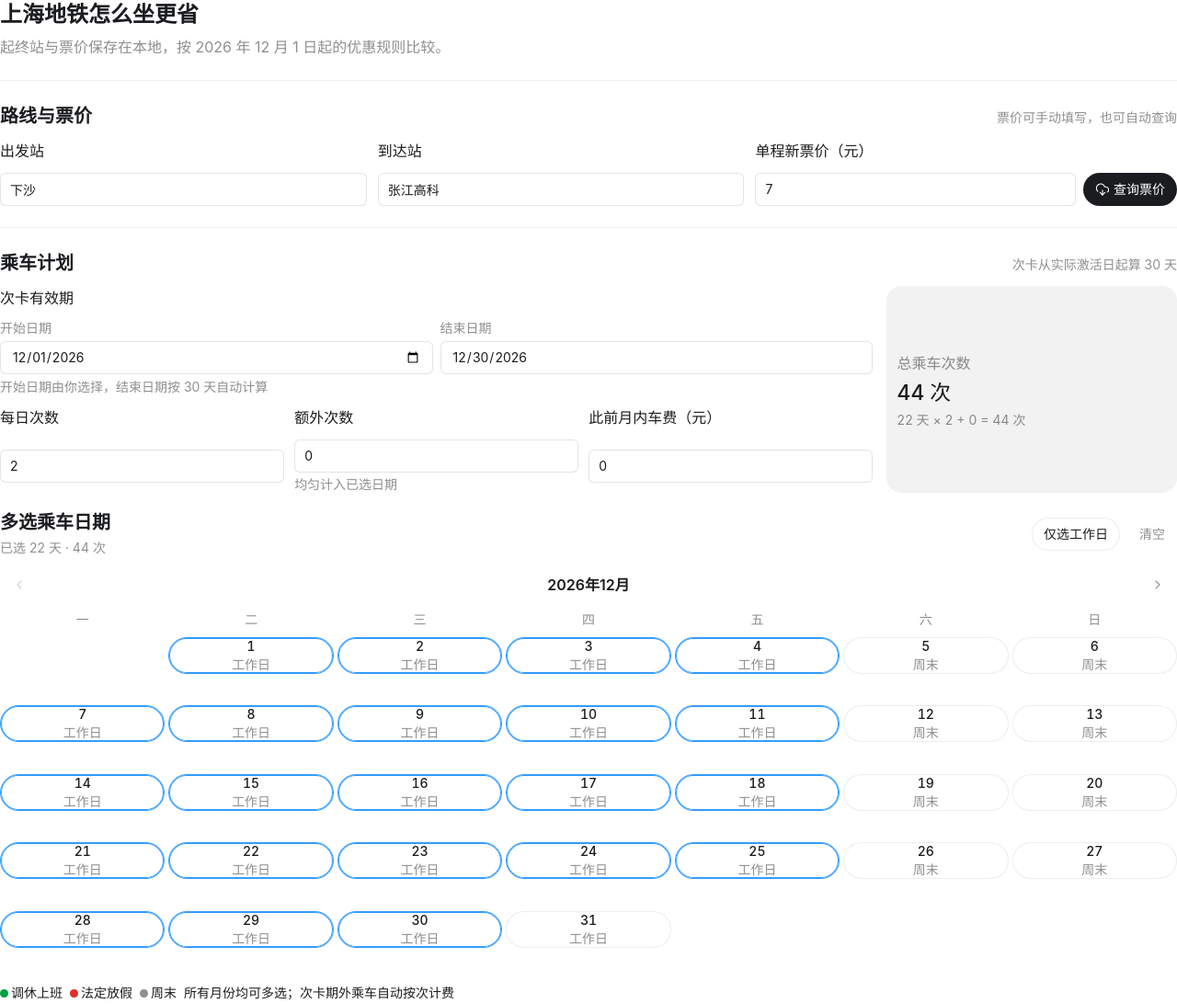
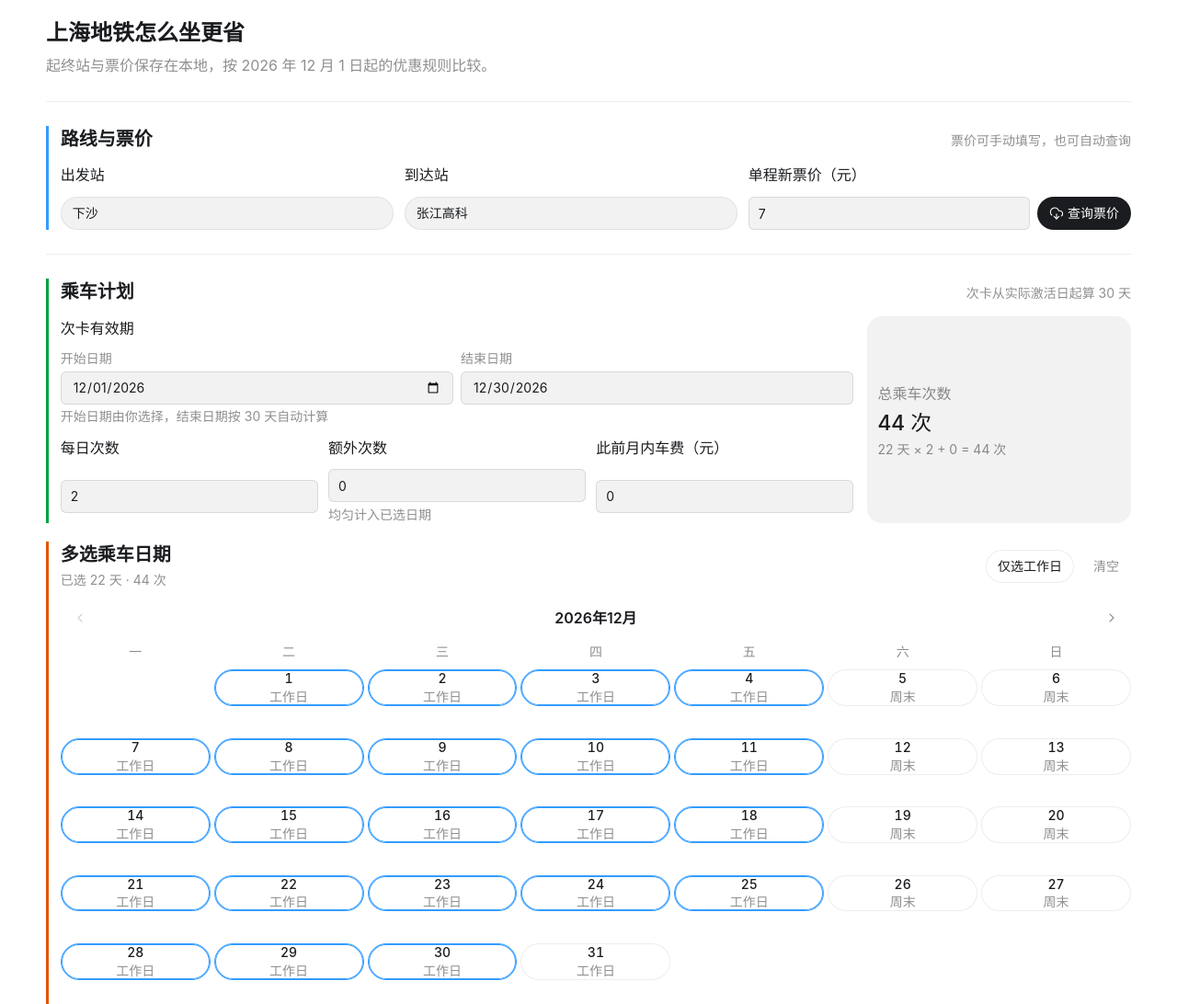
Before and after one commit to yideyang-ch/shanghai-metro-fare-planner, a plain HTML site: page index.html in a window 1280 px wide. Shown: the top 1092 px of the page at 92% size. Drawn offline with nearby package versions, Linux system fonts and the light colour scheme.

Commit message:
优化手机站点选择与响应式布局

```diff
--- a/index.html
+++ b/index.html
@@ -1879,22 +1879,25 @@ html>body{padding:0}</style>
 </script>
 <div id="sh-metro-planner">
   <style>
-    #sh-metro-planner { display: grid; gap: calc(var(--font-size-base) * 1.1); color: var(--foreground); }
+    #sh-metro-planner { display: grid; width: calc(100% - 32px) !important; max-width: 1180px !important; margin: 0 auto !important; padding: calc(var(--font-size-base) * 1.25) 0 calc(var(--font-size-base) * 2) !important; gap: calc(var(--font-size-base) * 1.25); color: var(--foreground); }
     #sh-metro-planner .intro { display: grid; gap: calc(var(--font-size-base) * .35); padding-right: 90px; }
-    #sh-metro-planner .form-section { display: grid; gap: calc(var(--font-size-base) * .7); }
+    #sh-metro-planner .form-section { display: grid; gap: calc(var(--font-size-base) * .8); padding-left: calc(var(--font-size-base) * .8); border-left: 3px solid var(--blue); }
+    #sh-metro-planner .form-section:nth-of-type(2) { border-left-color: var(--green); }
     #sh-metro-planner .section-head { display: flex; align-items: baseline; justify-content: space-between; flex-wrap: wrap; gap: calc(var(--font-size-base) * .4); }
+    #sh-metro-planner .section-head h2, #sh-metro-planner .calendar-head h2, #sh-metro-planner .result-head h2, #sh-metro-planner .notes h2 { color: var(--foreground); }
     #sh-metro-planner .route-grid { display: grid; grid-template-columns: minmax(0, 1fr) minmax(0, 1fr) minmax(260px, 1.15fr); gap: calc(var(--font-size-base) * .75); align-items: start; }
     #sh-metro-planner .plan-grid { display: grid; grid-template-columns: minmax(0, 3fr) minmax(210px, 1fr); gap: calc(var(--font-size-base) * .9); align-items: stretch; }
     #sh-metro-planner .plan-inputs { display: grid; gap: calc(var(--font-size-base) * .7); }
     #sh-metro-planner .ride-settings { display: grid; grid-template-columns: repeat(3, minmax(0, 1fr)); gap: calc(var(--font-size-base) * .7); }
     #sh-metro-planner .field { display: grid; gap: calc(var(--font-size-base) * .3); min-width: 0; }
-    #sh-metro-planner .field input { width: 100%; box-sizing: border-box; }
+    #sh-metro-planner .field :is(input, select) { width: 100%; box-sizing: border-box; background: var(--card); }
+    #sh-metro-planner .field > .form-label, #sh-metro-planner .fare-field > .form-label { color: var(--foreground); font-weight: 500; }
     #sh-metro-planner .validity-range { display: grid; grid-template-columns: repeat(2, minmax(0, 1fr)); gap: calc(var(--font-size-base) * .5); }
     #sh-metro-planner .fare-entry { display: grid; grid-template-columns: minmax(0, 1fr) auto; gap: calc(var(--font-size-base) * .5); align-items: center; }
     #sh-metro-planner .fare-status:empty { display: none; }
     #sh-metro-planner .total-summary { display: grid; align-content: center; gap: calc(var(--font-size-base) * .35); min-width: 0; }
     #sh-metro-planner .total-formula { color: var(--muted-foreground); }
-    #sh-metro-planner .calendar-section { display: grid; gap: calc(var(--font-size-base) * .65); }
+    #sh-metro-planner .calendar-section { display: grid; gap: calc(var(--font-size-base) * .65); padding-left: calc(var(--font-size-base) * .8); border-left: 3px solid var(--orange); }
     #sh-metro-planner .calendar-head, #sh-metro-planner .calendar-toolbar, #sh-metro-planner .calendar-actions, #sh-metro-planner .calendar-legend { display: flex; align-items: center; flex-wrap: wrap; gap: calc(var(--font-size-base) * .5); }
     #sh-metro-planner .calendar-head { justify-content: space-between; }
     #sh-metro-planner .calendar-toolbar { justify-content: space-between; }
@@ -1914,7 +1917,7 @@ html>body{padding:0}</style>
     #sh-metro-planner .legend-mark.makeup { background: var(--green); }
     #sh-metro-planner .summary { display: grid; grid-template-columns: repeat(3, minmax(0, 1fr)); gap: calc(var(--font-size-base) * .7); }
     #sh-metro-planner .summary .card { display: grid; gap: calc(var(--font-size-base) * .3); min-width: 0; }
-    #sh-metro-planner .result { display: grid; gap: calc(var(--font-size-base) * .6); }
+    #sh-metro-planner .result { display: grid; gap: calc(var(--font-size-base) * .6); padding-left: calc(var(--font-size-base) * .8); border-left: 3px solid var(--purple); }
     #sh-metro-planner .result-head { display: flex; justify-content: space-between; align-items: baseline; flex-wrap: wrap; gap: calc(var(--font-size-base) * .5); }
     #sh-metro-planner .plan-table { width: 100%; table-layout: fixed; }
     #sh-metro-planner .plan-table th, #sh-metro-planner .plan-table td { text-align: left; }
@@ -1930,10 +1933,13 @@ html>body{padding:0}</style>
       #sh-metro-planner .plan-grid { grid-template-columns: 1fr; }
     }
     @media (max-width: 540px) {
+      #sh-metro-planner { width: calc(100% - 24px) !important; padding-top: calc(var(--font-size-base) * .8) !important; gap: calc(var(--font-size-base) * 1.05); }
       #sh-metro-planner .route-grid, #sh-metro-planner .plan-grid, #sh-metro-planner .summary, #sh-metro-planner .ride-settings { grid-template-columns: 1fr; }
       #sh-metro-planner .route-grid .fare-field { grid-column: auto; }
       #sh-metro-planner .validity-range { grid-template-columns: 1fr; }
       #sh-metro-planner .intro { padding-right: 0; }
+      #sh-metro-planner .section-head { align-items: flex-start; }
+      #sh-metro-planner .form-section, #sh-metro-planner .calendar-section, #sh-metro-planner .result { padding-left: calc(var(--font-size-base) * .6); }
       #sh-metro-planner .table-responsive { overflow: visible; }
       #sh-metro-planner .plan-table, #sh-metro-planner .plan-table tbody, #sh-metro-planner .plan-table tr { display: block; width: 100%; }
       #sh-metro-planner .plan-table thead { display: none; }
@@ -1952,8 +1958,8 @@ html>body{padding:0}</style>
   <section class="form-section" aria-labelledby="sh-route-title">
     <div class="section-head"><h2 id="sh-route-title">路线与票价</h2><span class="text-small text-muted">票价可手动填写，也可自动查询</span></div>
     <div class="route-grid">
-      <label class="field"><span class="form-label">出发站</span><input id="sh-origin" class="form-control" list="sh-stations" value="下沙" autocomplete="off"></label>
-      <label class="field"><span class="form-label">到达站</span><input id="sh-destination" class="form-control" list="sh-stations" value="张江高科" autocomplete="off"></label>
+      <label class="field"><span class="form-label">出发站</span><select id="sh-origin" class="form-select" aria-label="出发站"></select></label>
+      <label class="field"><span class="form-label">到达站</span><select id="sh-destination" class="form-select" aria-label="到达站"></select></label>
       <div class="field fare-field"><label class="form-label" for="sh-fare">单程新票价（元）</label><div class="fare-entry"><input id="sh-fare" class="form-control" type="number" min="3" max="30" step="1" value="7" aria-label="手动输入单程新票价"><button id="sh-query-fare" class="btn btn-primary" type="button"><i data-lucide="cloud-download" aria-hidden="true"></i><span id="sh-query-label">查询票价</span></button></div><span id="sh-query-status" class="fare-status text-small text-muted" aria-live="polite"></span></div>
     </div>
   </section>
@@ -1972,7 +1978,6 @@ html>body{padding:0}</style>
       <div class="card viz-stat total-summary" aria-live="polite"><span class="text-muted">总乘车次数</span><strong id="sh-total-rides" class="viz-stat-value tabular-nums">44 次</strong><span id="sh-total-formula" class="total-formula text-small">22 天 × 2 + 0 = 44 次</span></div>
     </div>
   </section>
-  <datalist id="sh-stations"></datalist>
   <p id="sh-validation" class="text-destructive" role="alert" hidden></p>
   <section class="calendar-section" aria-labelledby="sh-calendar-title">
     <div class="calendar-head"><div><h2 id="sh-calendar-title">多选乘车日期</h2><span id="sh-calendar-summary" class="text-small text-muted"></span></div><div class="calendar-actions"><button id="sh-select-workdays" class="btn" type="button">仅选工作日</button><button id="sh-clear-days" class="btn btn-ghost" type="button">清空</button></div></div>
@@ -2041,9 +2046,17 @@ html>body{padding:0}</style>
         if (!codesByName.has(name)) codesByName.set(name, []);
         codesByName.get(name).push(stationCode(lineIndex, stationIndex));
       }));
-      const list = root.querySelector('#sh-stations');
-      stations.forEach(name => { const option = document.createElement('option'); option.value = name; list.append(option); });
       const $ = id => root.querySelector('#sh-' + id);
+      [['origin', '下沙'], ['destination', '张江高科']].forEach(([id, defaultValue]) => {
+        const select = $(id);
+        stations.forEach(name => {
+          const option = document.createElement('option');
+          option.value = name;
+          option.textContent = name;
+          option.selected = name === defaultValue;
+          select.append(option);
+        });
+      });
       const fields = ['origin', 'destination', 'fare', 'rides-per-day', 'extra-rides', 'date', 'prior'];
       const builtInFares = { '下沙|张江高科': 7 };
       const fareKey = (a, b) => [a, b].sort((x, y) => x.localeCompare(y, 'zh-CN')).join('|');
```
